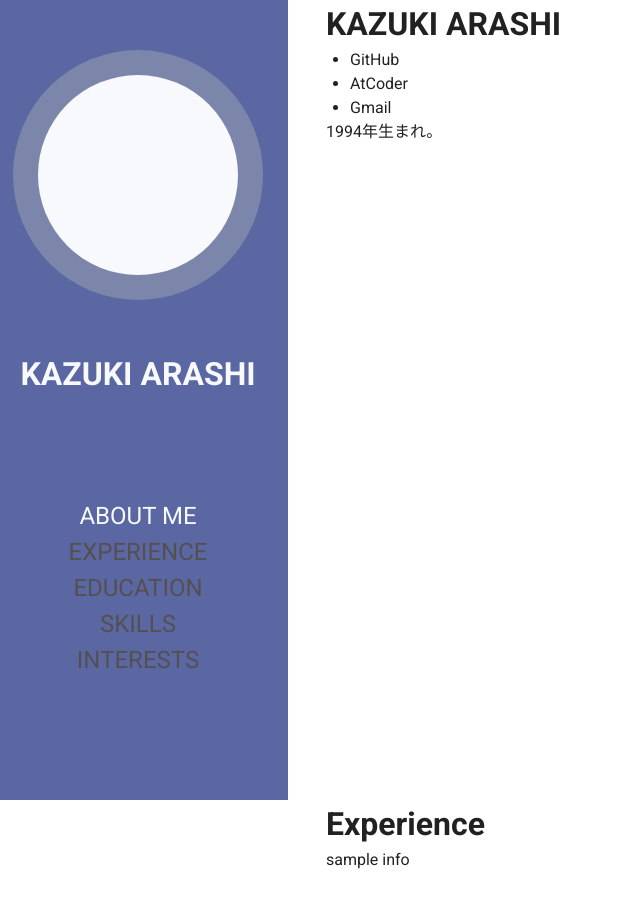
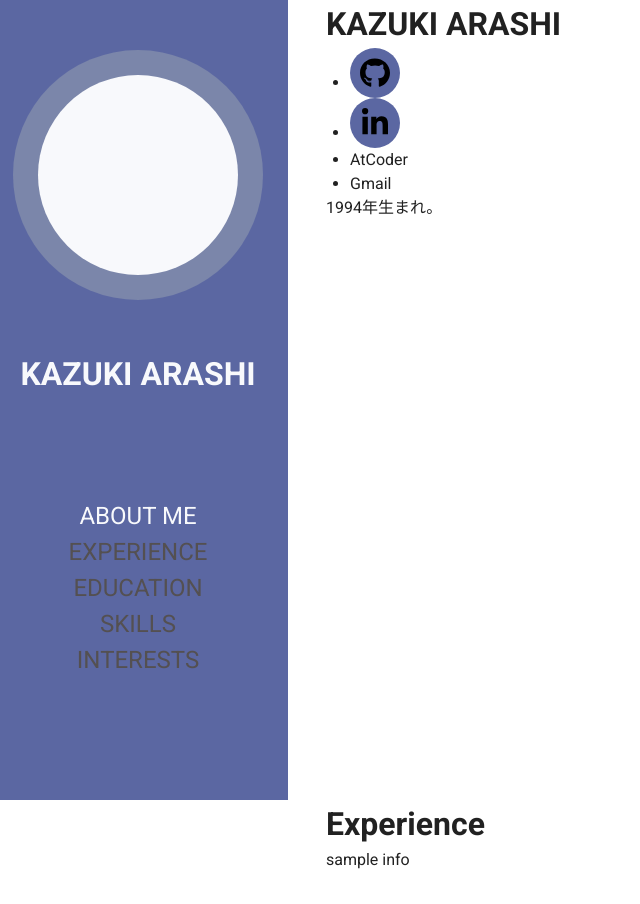
Before and after one commit to ars1208/ars1208.github.io, a Vue app: page / in a window 1280 px wide. Shown: the top 904 px of the page, without its empty margins (0-640 px from the left). Built offline with nearby package versions, Linux system fonts and the light colour scheme.

Commit message:
add info

```diff
--- a/src/views/About.vue
+++ b/src/views/About.vue
@@ -2,7 +2,8 @@
   <div id="about" class="about__main">
     <h1>KAZUKI ARASHI</h1>
     <ul>
-      <li>GitHub</li>
+      <li><div class="about__info_icon-bg"><img src="../assets/github-brands.svg" alt="GitHub" class="about__info_icon" /></div></li>
+      <li><div class="about__info_icon-bg"><img src="../assets/linkedin-in-brands.svg" alt="Linketin" class="about__info_icon" /></div></li>
       <li>AtCoder</li>
       <li>Gmail</li>
     </ul>
@@ -24,4 +25,17 @@ export default Vue.extend({
 .about__main {
   height: 100vh;
 }
+.about__info_icon-bg {
+  height: 50px;
+  width: 50px;
+  background-color: #5b67a2;
+  border-radius: 50%;
+  display: flex;
+  align-items: center;
+}
+.about__info_icon {
+  height: 30px;
+  display: block;
+  margin: auto;
+}
 </style>
```
Also changed, not shown: src/assets/github-brands.svg (added), src/assets/linkedin-in-brands.svg (added).
